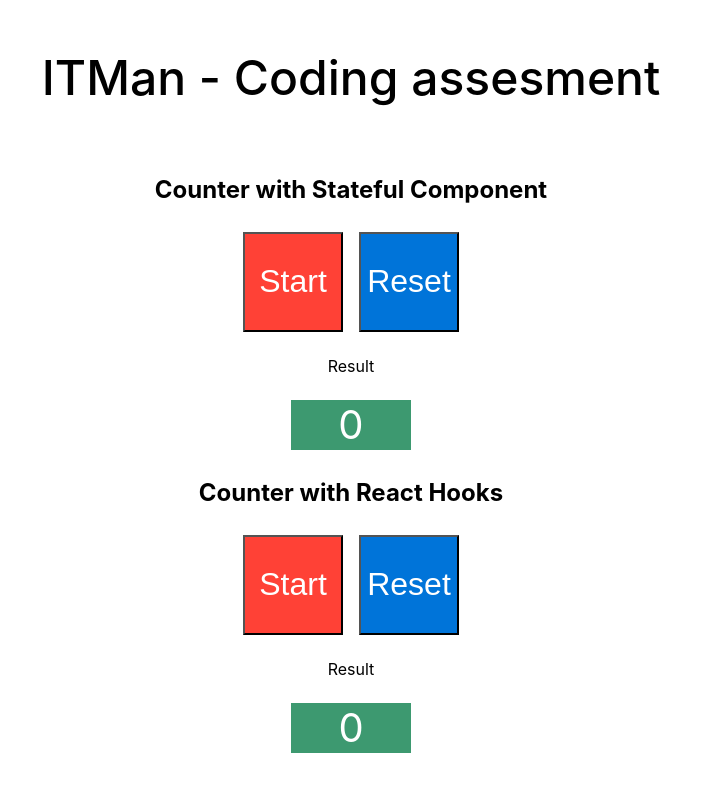
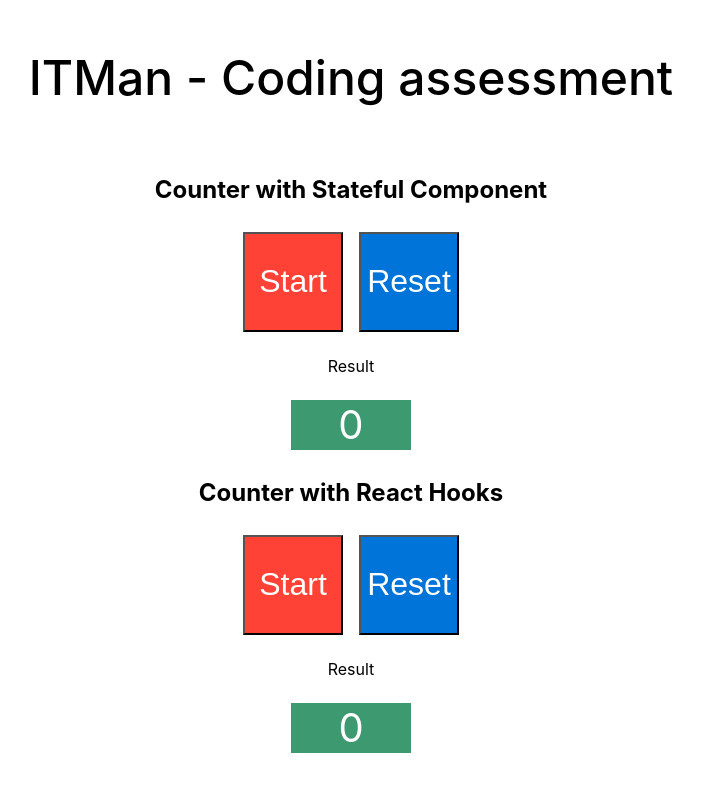
Before and after one commit to topkoong/LTMAN, a React (Create React App) app: page / in a window 1280 px wide. Shown: the top 792 px of the page, without its empty margins (289-992 px from the left). Built offline with nearby package versions, Linux system fonts and the light colour scheme.

Commit message:
Removed comment from App component

```diff
--- a/src/App.js
+++ b/src/App.js
@@ -11,7 +11,7 @@ class App extends Component {
 			<div className="app__container">
 				<header className="header">
 					<p>
-						ITMan - Coding assesment
+						ITMan - Coding assessment
 					</p>
 				</header>
 				<div>
```
